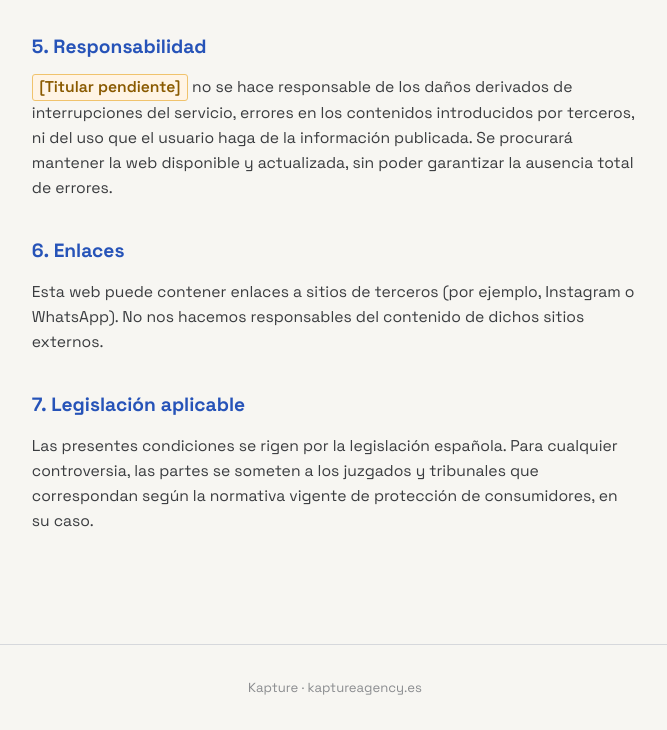
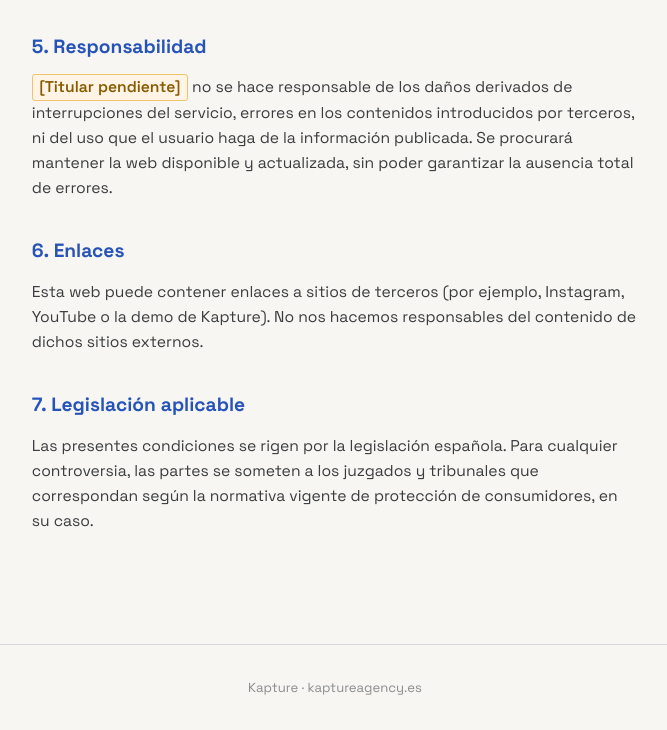
Before and after one commit to kaptureagency/kaptureagency-web, a plain HTML site: page aviso-legal.html in a window 1280 px wide. Shown: the part 1254-1984 px from the top of the page, without its empty margins (305-972 px from the left). Drawn offline with Linux system fonts and the light colour scheme.

Commit message:
Add files via upload

```diff
--- a/aviso-legal.html
+++ b/aviso-legal.html
@@ -5,6 +5,7 @@
 <meta name="viewport" content="width=device-width, initial-scale=1">
 <title>Aviso legal — Kapture</title>
 <meta name="robots" content="noindex">
+<link rel="icon" type="image/png" sizes="48x48" href="assets/favicon-48.png">
 <link href="https://fonts.googleapis.com/css2?family=Space+Grotesk:wght@400;500;600;700&display=swap" rel="stylesheet">
 <style>
 :root{--charcoal:#0E0F10;--blue:#2653B8;--sky:#60A5FA;--ivory:#F7F6F2;--stone:#D6D8DC}
@@ -58,7 +59,7 @@ footer{padding:2rem 6vw;text-align:center;color:#8a8c8f;font-size:.82rem;border-
 <p><span class="pending">[Titular pendiente]</span> no se hace responsable de los daños derivados de interrupciones del servicio, errores en los contenidos introducidos por terceros, ni del uso que el usuario haga de la información publicada. Se procurará mantener la web disponible y actualizada, sin poder garantizar la ausencia total de errores.</p>
 
 <h2>6. Enlaces</h2>
-<p>Esta web puede contener enlaces a sitios de terceros (por ejemplo, Instagram o WhatsApp). No nos hacemos responsables del contenido de dichos sitios externos.</p>
+<p>Esta web puede contener enlaces a sitios de terceros (por ejemplo, Instagram, YouTube o la demo de Kapture). No nos hacemos responsables del contenido de dichos sitios externos.</p>
 
 <h2>7. Legislación aplicable</h2>
 <p>Las presentes condiciones se rigen por la legislación española. Para cualquier controversia, las partes se someten a los juzgados y tribunales que correspondan según la normativa vigente de protección de consumidores, en su caso.</p>
```
